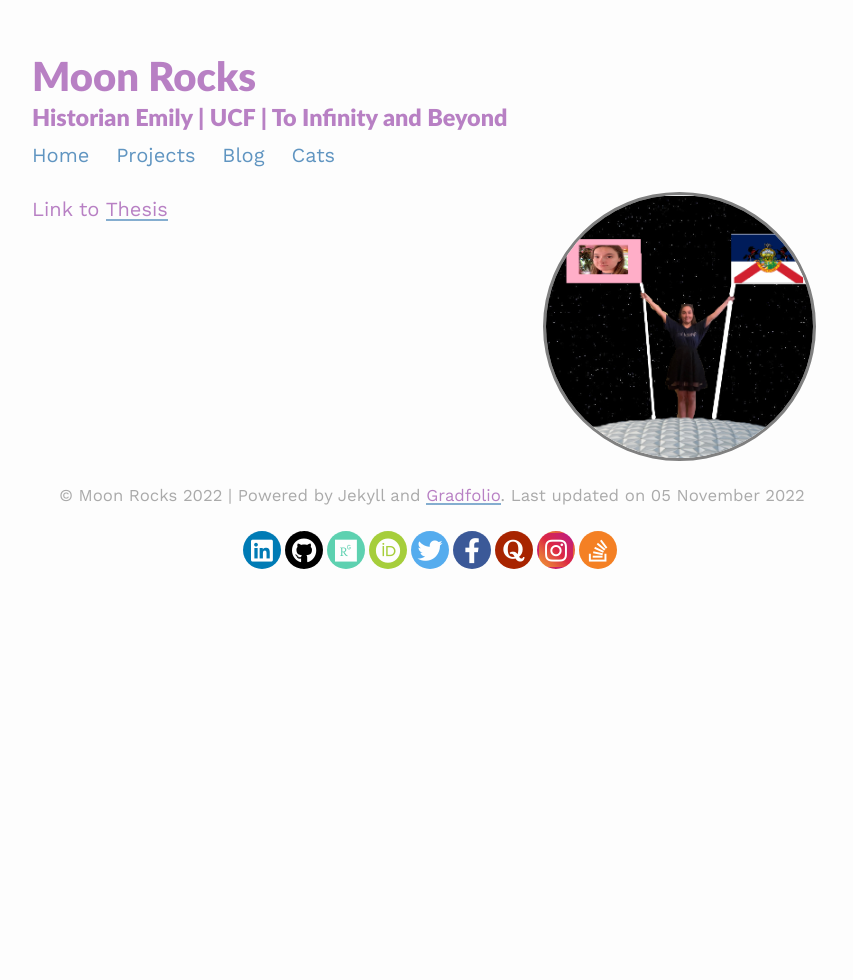
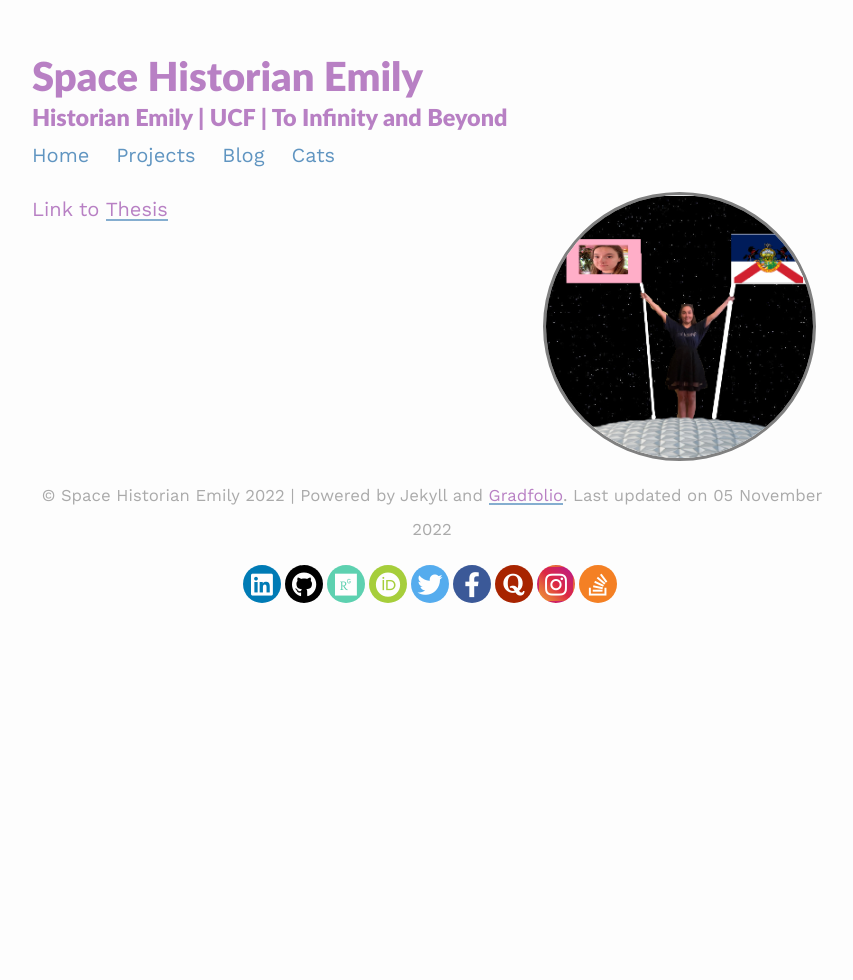
Before and after one commit to emilystrickland2/Historian, a Jekyll site: the page built from index.md, in a window 1280 px wide. Shown: the whole page, without its empty margins (208-1061 px from the left). Built offline with Jekyll 4.4.1, drawn with Linux system fonts in a browser that asks for light colours; nearby versions of some CDN libraries.

Commit message:
Update _config.yml

```diff
--- a/_config.yml
+++ b/_config.yml
@@ -1,6 +1,6 @@
 ### your site title here
 
-title: Moon Rocks
+title: Space Historian Emily
 description: Historian Emily | UCF | To Infinity and Beyond
 
 baseurl: /Historian #name of GitHub repository
```
